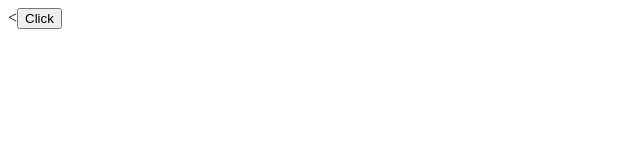
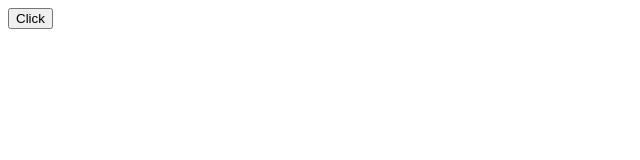
Before and after one commit to rstar2/angular2_rxjs, a website: page index.html in a window 1280 px wide. Shown: the full height of the page, 0-640 px from the left. Drawn offline with Linux system fonts and the light colour scheme.

Commit message:
new npm task

```diff
--- a/index.html
+++ b/index.html
@@ -8,7 +8,7 @@
 </head>
 
 <body>
-        <<button id="btnClick">Click</button>
+        <button id="btnClick">Click</button>
 
 </body>
 <html>
--- a/package.json
+++ b/package.json
@@ -3,7 +3,8 @@
   "version": "0.0.1",
   "scripts": {
     "watch": "webpack --watch",
-    "start": "npm run watch | live-server --port=8000"
+    "serve": "live-server --port=8000",
+    "start": "npm run watch | npm run serve"
   },
   "dependencies": {
     "bootstrap": "^3.3.7",
```
